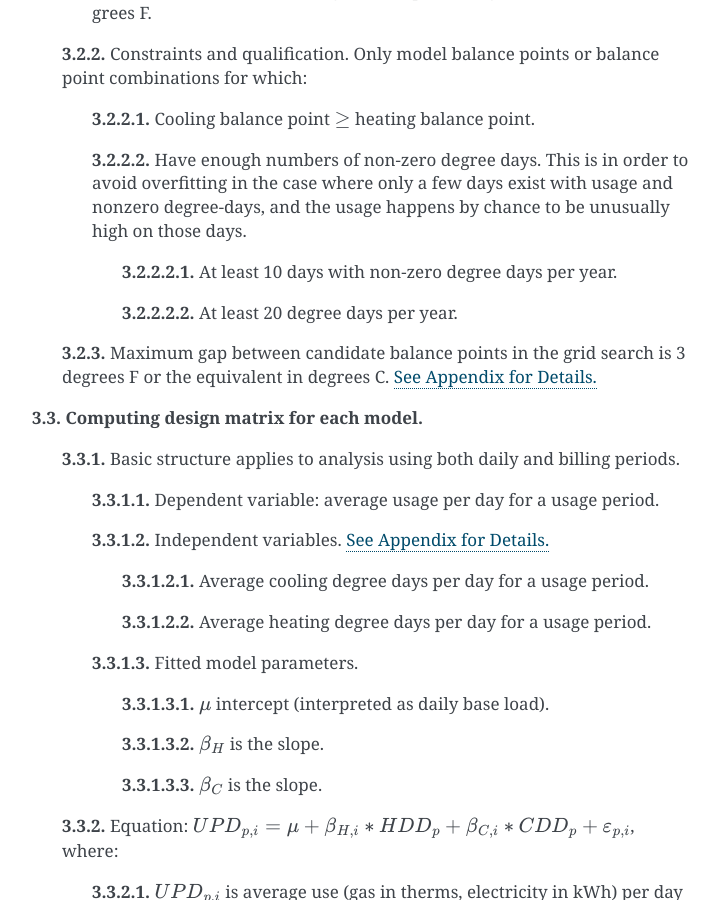
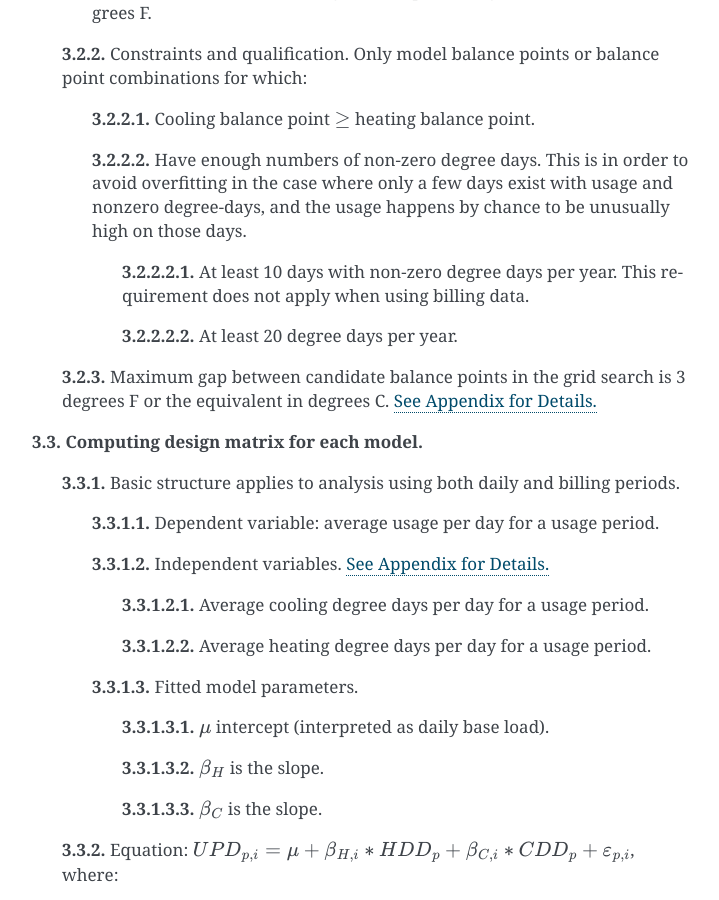
Before and after one commit to openeemeter/caltrack, a Sphinx documentation site: the page built from docs/methods.rst, in a window 1280 px wide and 900 px high, scrolled down 9520 px. Shown: the whole window, without its empty margins (388-1107 px from the left). Built offline with Sphinx 7.4.7, drawn with Linux system fonts in a browser that asks for light colours.

Commit message:
clarified 3.2.2.2.2 for billing data

```diff
--- a/docs/methods.rst
+++ b/docs/methods.rst
@@ -276,7 +276,7 @@ Section 3(a): Modeling - Billing and Daily Methods
 
   **3.2.2.2.** Have enough numbers of non-zero degree days. This is in order to avoid overfitting in the case where only a few days exist with usage and nonzero degree-days, and the usage happens by chance to be unusually high on those days.
 
-   **3.2.2.2.1.** At least 10 days with non-zero degree days per year.
+   **3.2.2.2.1.** At least 10 days with non-zero degree days per year. This requirement does not apply when using billing data.
 
    **3.2.2.2.2.** At least 20 degree days per year.
 
```
